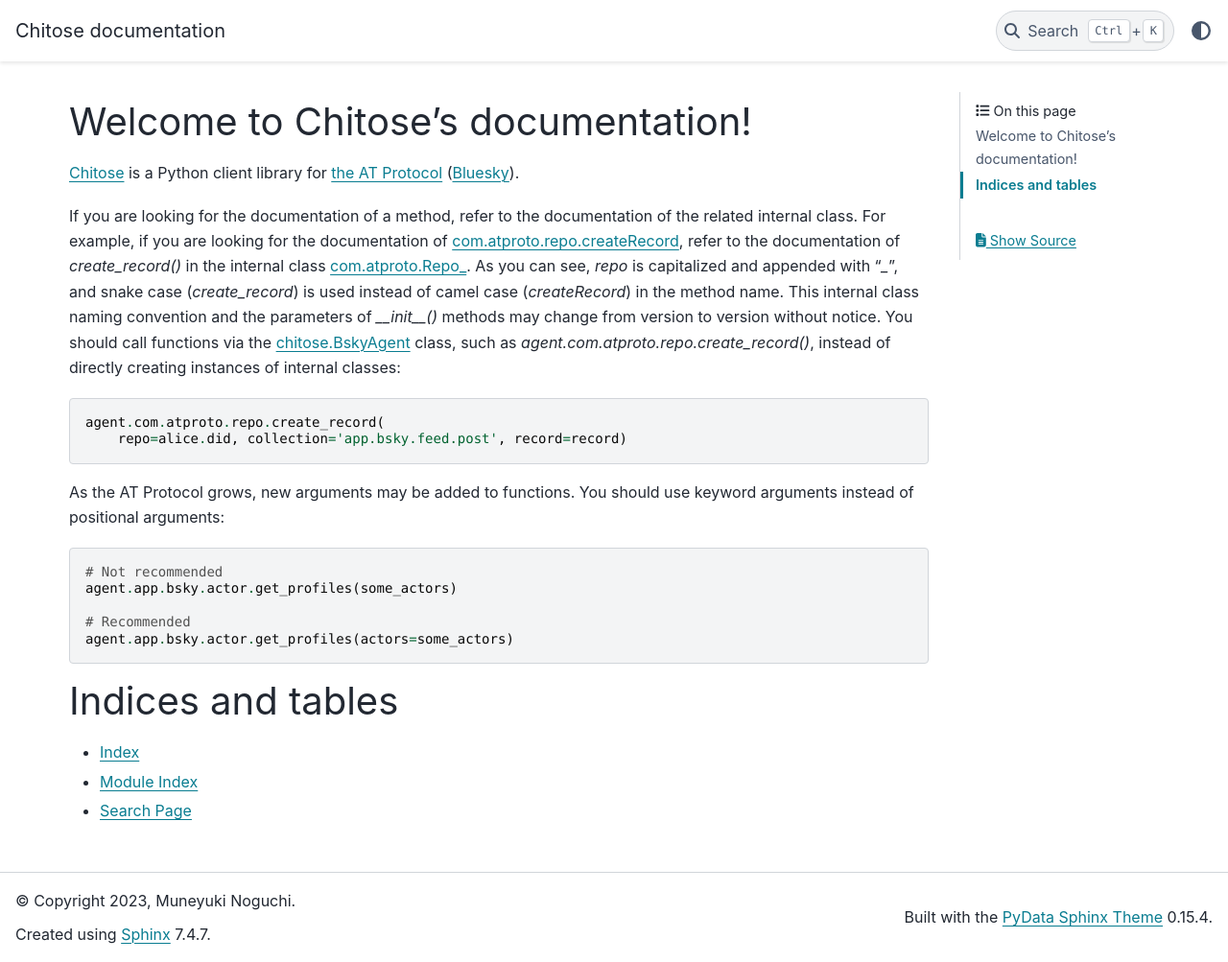
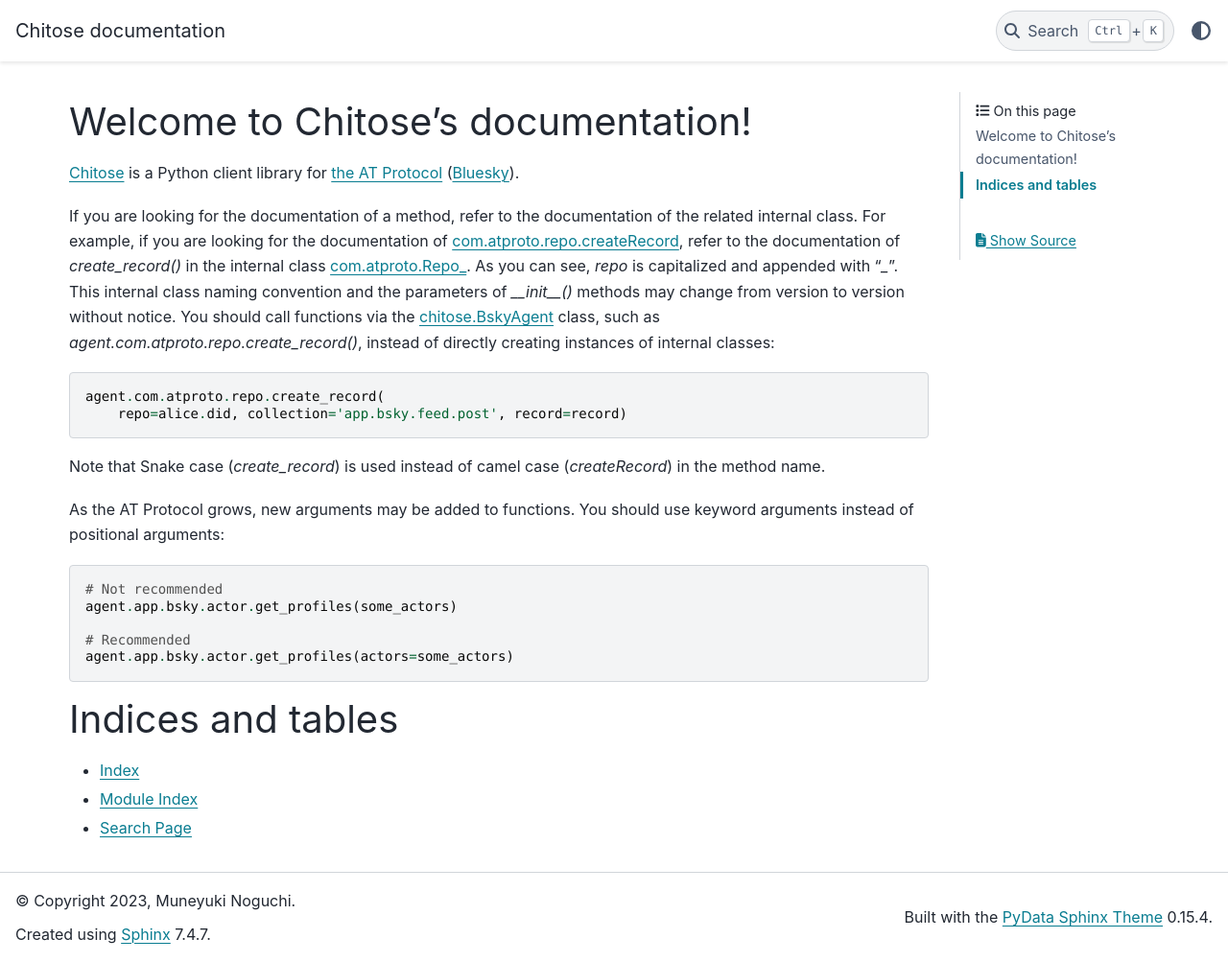
Before and after one commit to mnogu/chitose, a Sphinx documentation site: the page built from docs/source/index.rst, in a window 1280 px wide and 1003 px high. Shown: the whole window at 96% size. Built offline with Sphinx 7.4.7 and the PyData theme 0.15.4, drawn with Linux system fonts in a browser that asks for light colours.

Commit message:
Update the documentation

```diff
--- a/docs/source/index.rst
+++ b/docs/source/index.rst
@@ -9,12 +9,14 @@
 `Chitose <https://github.com/mnogu/chitose>`_ is a Python client library for `the AT Protocol <https://atproto.com/>`_ (`Bluesky <https://blueskyweb.xyz/>`_).
 
 
-If you are looking for the documentation of a method, refer to the documentation of the related internal class. For example, if you are looking for the documentation of `com.atproto.repo.createRecord <https://github.com/bluesky-social/atproto/blob/main/lexicons/com/atproto/repo/createRecord.json>`_, refer to the documentation of `create_record()` in the internal class :doc:`com.atproto.Repo_ <chitose.com.atproto.repo>`. As you can see, `repo` is capitalized and appended with "`_`", and snake case (`create_record`) is used instead of camel case (`createRecord`) in the method name. This internal class naming convention and the parameters of `__init__()` methods may change from version to version without notice. You should call functions via the :doc:`chitose.BskyAgent <chitose>` class, such as `agent.com.atproto.repo.create_record()`, instead of directly creating instances of internal classes:
+If you are looking for the documentation of a method, refer to the documentation of the related internal class. For example, if you are looking for the documentation of `com.atproto.repo.createRecord <https://github.com/bluesky-social/atproto/blob/main/lexicons/com/atproto/repo/createRecord.json>`_, refer to the documentation of `create_record()` in the internal class :doc:`com.atproto.Repo_ <chitose.com.atproto.repo>`. As you can see, `repo` is capitalized and appended with "`_`". This internal class naming convention and the parameters of `__init__()` methods may change from version to version without notice. You should call functions via the :doc:`chitose.BskyAgent <chitose>` class, such as `agent.com.atproto.repo.create_record()`, instead of directly creating instances of internal classes:
 
 .. code-block:: python
 
    agent.com.atproto.repo.create_record(
        repo=alice.did, collection='app.bsky.feed.post', record=record)
+
+Note that Snake case (`create_record`) is used instead of camel case (`createRecord`) in the method name.
 
 As the AT Protocol grows, new arguments may be added to functions. You should use keyword arguments instead of positional arguments:
 
```
